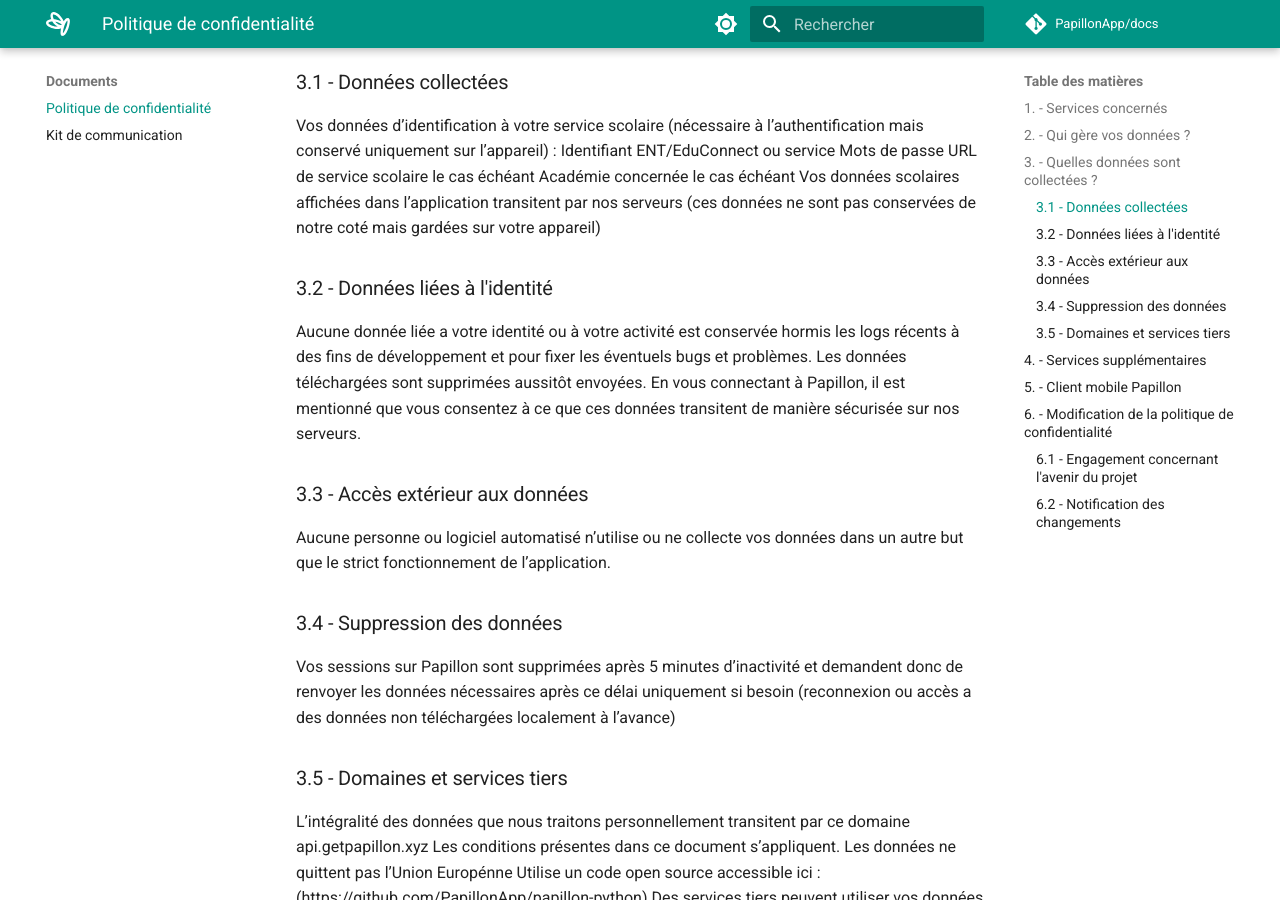
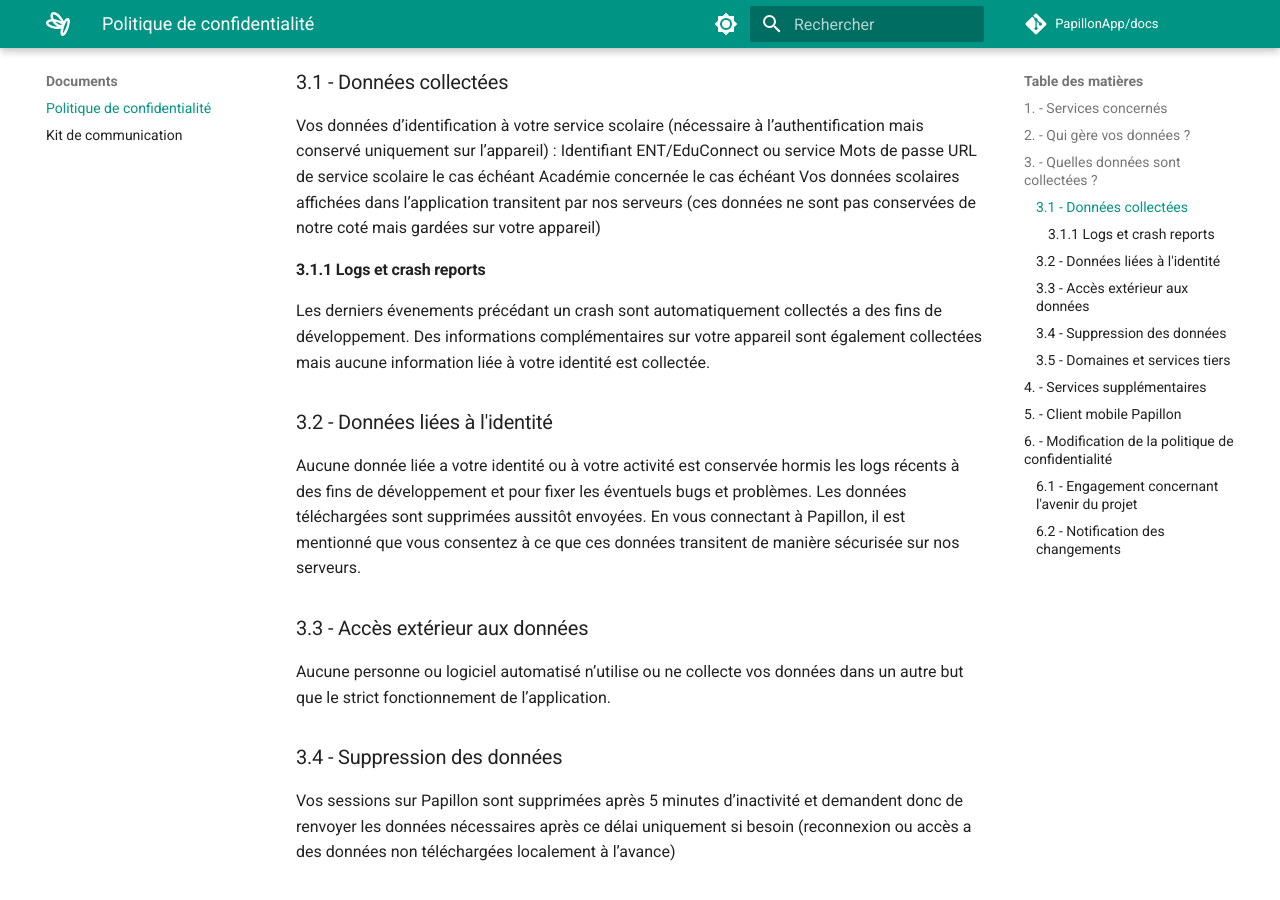
Before and after one commit to PapillonApp/docs, an MkDocs documentation site: the page built from docs/documents/privacy-policy.md, in a window 1280 px wide and 900 px high, scrolled down 573 px. Built offline with MkDocs 1.6.1 and Material for MkDocs 9.7.7, drawn with Linux system fonts in a browser that asks for light colours; comment, search, counter and statistics services are not loaded.

Commit message:
Update privacy-policy.md

```diff
--- a/docs/documents/privacy-policy.md
+++ b/docs/documents/privacy-policy.md
@@ -11,6 +11,8 @@ Responsable du traitement des données : Vince Linise (contact@vincelinise.com)
 ### 3.1 - Données collectées
 Vos données d’identification à votre service scolaire (nécessaire à l’authentification mais conservé uniquement sur l’appareil) : Identifiant ENT/EduConnect ou service Mots de passe URL de service scolaire le cas échéant Académie concernée le cas échéant
 Vos données scolaires affichées dans l’application transitent par nos serveurs (ces données ne sont pas conservées de notre coté mais gardées sur votre appareil)
+#### 3.1.1 Logs et crash reports
+Les derniers évenements précédant un crash sont automatiquement collectés a des fins de développement. Des informations complémentaires sur votre appareil sont également collectées mais aucune information liée à votre identité est collectée.
 ### 3.2 - Données liées à l'identité
 Aucune donnée liée a votre identité ou à votre activité est conservée hormis les logs récents à des fins de développement et pour fixer les éventuels bugs et problèmes. Les données téléchargées sont supprimées aussitôt envoyées. En vous connectant à Papillon, il est mentionné que vous consentez à ce que ces données transitent de manière sécurisée sur nos serveurs.
 ### 3.3 - Accès extérieur aux données
```
